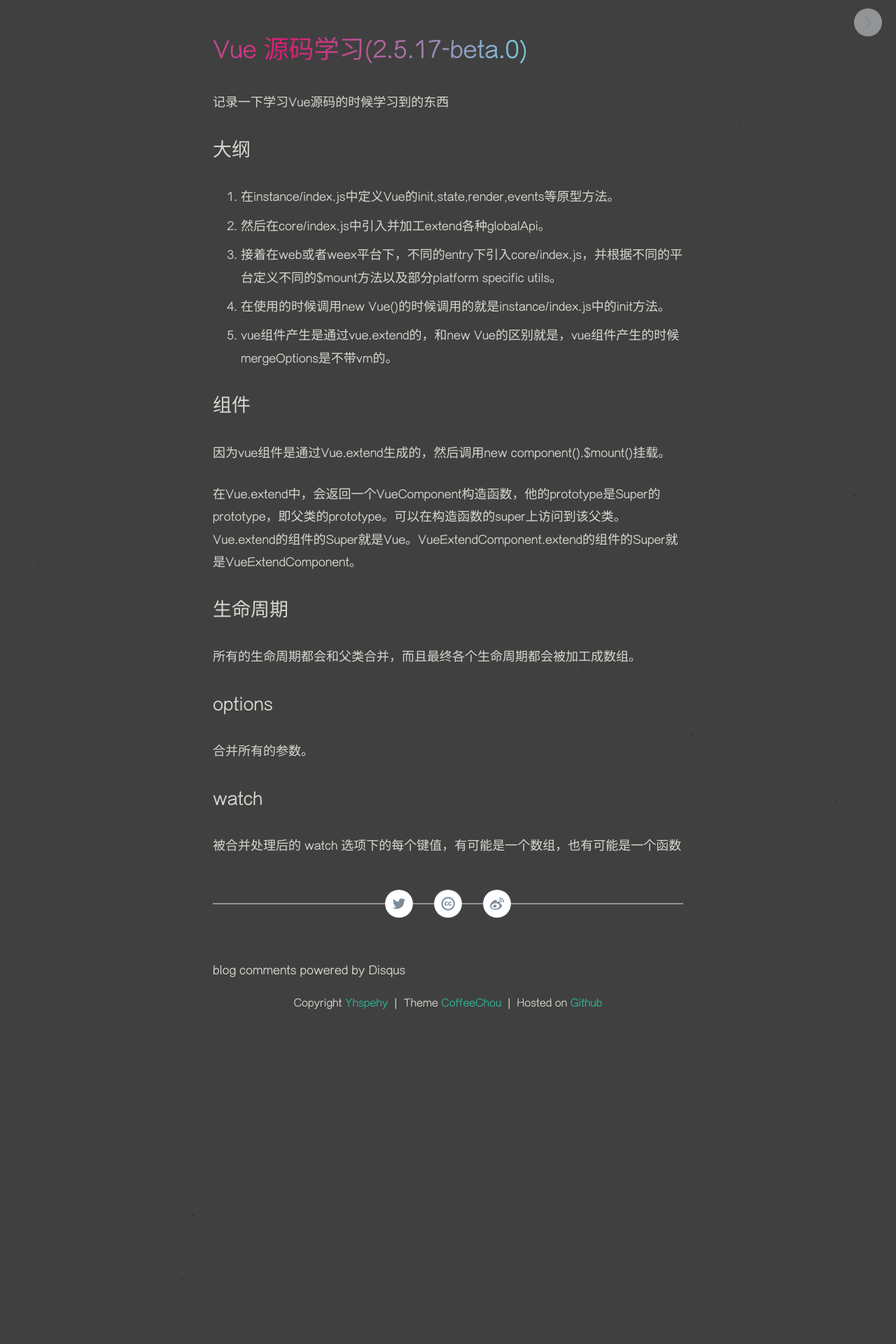
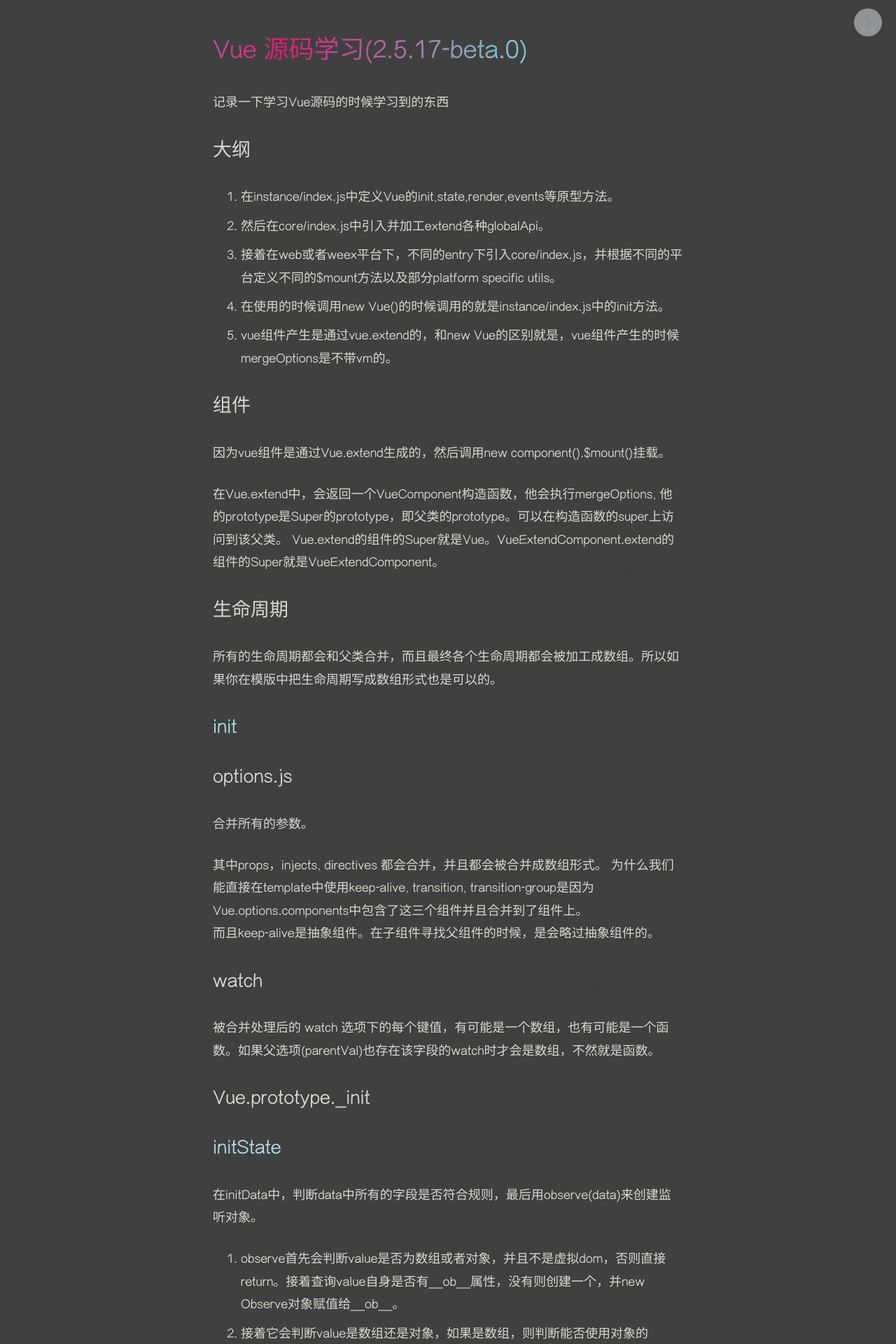
Before and after one commit to Yhspehy/Yhspehy.github.io, a Jekyll site: the page built from _posts/tech/2018-9-6-VueStudy.md, in a window 1280 px wide. Shown: the top 1920 px of the page at 70% size. Built offline with Jekyll 4.4.1, drawn with Linux system fonts in a browser that asks for light colours; comment, search, counter and statistics services are not loaded; some of the changed text lies outside the part shown.

Commit message:
vue study - vue.prototype.init

````diff
--- a/_posts/tech/2018-9-6-VueStudy.md
+++ b/_posts/tech/2018-9-6-VueStudy.md
@@ -24,21 +24,114 @@
 
 因为vue组件是通过Vue.extend生成的，然后调用new component().$mount()挂载。
 
-在Vue.extend中，会返回一个VueComponent构造函数，他的prototype是Super的prototype，即父类的prototype。可以在构造函数的super上访问到该父类。
+在Vue.extend中，会返回一个VueComponent构造函数，他会执行mergeOptions, 他的prototype是Super的prototype，即父类的prototype。可以在构造函数的super上访问到该父类。
 Vue.extend的组件的Super就是Vue。VueExtendComponent.extend的组件的Super就是VueExtendComponent。
+
 
 
 # 生命周期
 
-所有的生命周期都会和父类合并，而且最终各个生命周期都会被加工成数组。
+所有的生命周期都会和父类合并，而且最终各个生命周期都会被加工成数组。所以如果你在模版中把生命周期写成数组形式也是可以的。
+
+## init
 
 
-# options
+
+# options.js
 
 合并所有的参数。
+
+其中props，injects, directives 都会合并，并且都会被合并成数组形式。
+为什么我们能直接在template中使用keep-alive, transition, transition-group是因为Vue.options.components中包含了这三个组件并且合并到了组件上。
+而且keep-alive是抽象组件。在子组件寻找父组件的时候，是会略过抽象组件的。
 
 
 
 # watch
 
-被合并处理后的 watch 选项下的每个键值，有可能是一个数组，也有可能是一个函数
+被合并处理后的 watch 选项下的每个键值，有可能是一个数组，也有可能是一个函数。如果父选项(parentVal)也存在该字段的watch时才会是数组，不然就是函数。
+
+
+# Vue.prototype._init
+
+## initState
+
+在initData中，判断data中所有的字段是否符合规则，最后用observe(data)来创建监听对象。
+
+1. observe首先会判断value是否为数组或者对象，并且不是虚拟dom，否则直接return。接着查询value自身是否有__ob__属性，没有则创建一个，并new Observe对象赋值给__ob__。
+2. 接着它会判断value是数组还是对象，如果是数组，则判断能否使用对象的__proto__属性，如果能用就直接将原型上数组的方法赋给value的原型，否则将原型上数组的方法依次object.defineProperty到value上。然后执行observeArray，遍历数组的元素并observe(元素)(返回第一步)。
+3. 如果是对象，则遍历属性并执行defineReactive。这一步就是响应式监听比较关键第一步，即将所有的属性设置get，set函数，当有节点访问这个参数的时候并自动将dep绑定到当前的watcher上，并且判断watcher上是否有该dep，没有则将dep添加到当前watcher的deps中。当属性值改变时，出发dep.notify(),一次调用subs中watcher的update()。
+4.
+```js
+get: function reactiveGetter () {
+    const value = getter ? getter.call(obj) : val
+    if (Dep.target) {
+        dep.depend()
+        // 这里开始
+        if (childOb) {
+            childOb.dep.depend()
+            if (Array.isArray(value)) {
+                dependArray(value)
+            }
+        }
+        // 结束
+    }
+    return value
+}
+
+```
+如果你能理解上述代码中注释开始到结束的代码就说明你已经差不多理解了Vue中很关键的响应式原理。我们都知道我们直接添加删除对象属性，或者设置数组元素是不能响应式的，其原因就是Vue并没有收到该对象或者数组修改的情况反馈。
+我们现在知道dep.depend()在对象自身dep上，但是有个问题，如果对象下的某个属性也是对象了，并且那个属性对象新增了属性，那我该怎么监听呢？
+
+```js
+data: {
+    a: {
+        b: 1
+    }
+}
+```
+如果直接data.a.b = 2，那么vue可以直接相应，因为我们给data.a.b的dep上添加了watcher。
+但是如果此时data.a.c = 1， 修改是data.a，但是我们并没有给data.a添加任何watcher，所以我们监听不了。
+
+但是我们只需要childOb.dep.depend()就可以将对象下的__ob__添加watcher。只要该对象改变，则会通知watcher。
+
+```js
+if (Array.isArray(value)) {
+    dependArray(value)
+}
+
+data: {
+    a: [
+        {
+            b: 1
+        }
+    ]
+}
+
+observe解析后为：
+data: {
+    __ob__: ...(依赖了),
+    a: {
+        __ob__: ...(依赖了，区别一下叫做__ob1__),
+        0: {
+            __ob__: ...(没有依赖,区分一下叫做__ob2__),
+            b: 1
+        }
+    }
+
+}
+```
+
+如果没有那段代码，因为我们知道对象会自动给childOb添加依赖，所有对象a的childOb就是__ob1__,但是这个时候Vue.set(this.a[0], 'd', 1)改变的话我们发现页面并没有改变。所以上述代码就是往数组中的所有元素添加依赖，使得他们改变的时候能够通知到相关watcher。
+
+但是有个问题就是如果我想往data上设置属性呢？我们发现是不行的，因为他对data里的数据做了代理，然后this上并没有data属性，所以我们要往_data上设置，但是这个时候Vue就会报错，就是这段Vue.set代码中的那段warn。这是为什么呢？因为data并不是响应式数据，如果一个对象是响应式数据，那么他的__ob__肯定是dep.depend()了，但是data这个数据其实并没有执行dep.depend()的。所以她不是响应式数据，从而也不能通过set往data上设置属性。并且如果你使用原本不在data上的属性的时候，vue在compile的时候也是会报错的。
+
+
+## $mount
+
+1. 调用Vue.prototype._init里的vm.$mount
+2. 执行web平台重写的$mount函数，将template函数转成render函数
+3. 执行runtime下的$mount函数，执行mountComponent()
+4. 执行vm._update(vm._render(), hydrating)
+5. vm._render 函数的作用是调用 vm.$options.render 函数并返回生成的虚拟节点(vnode)
+6. vm._update 函数的作用是把 vm._render 函数生成的虚拟节点渲染成真正的 DOM
````
